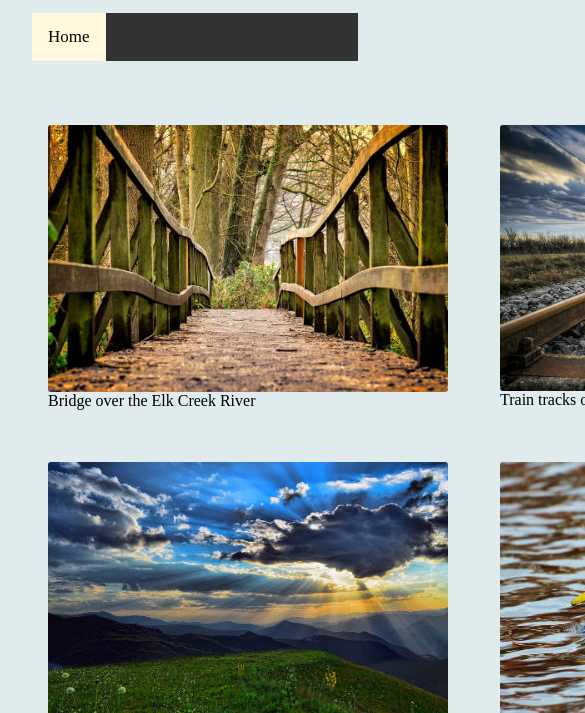
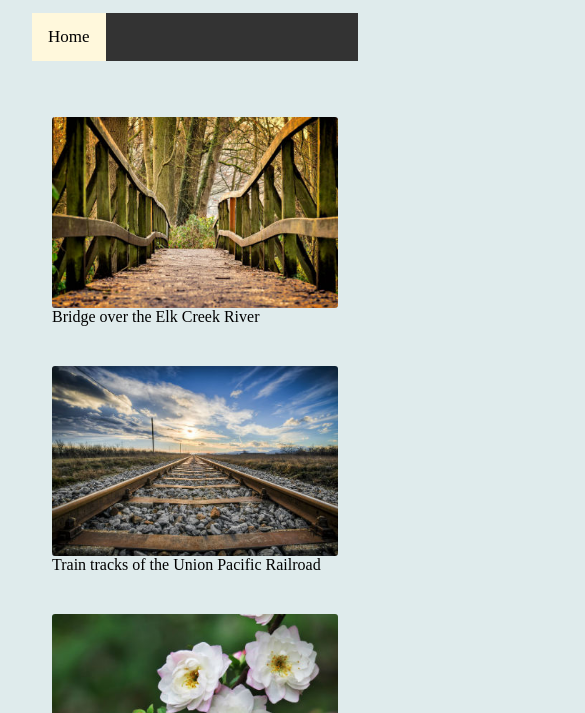
Before and after one commit to checketts100/checketts100.github.io, a plain HTML site: page assignments/Lesson 7/gallery-7.html in a window 390 px wide. Shown: the part 131-844 px from the top of the page, 585 px wide, since content can reach past the window. Drawn offline with Linux system fonts and the light colour scheme.

Commit message:
fixing gallery page
it is now being responsive and grid works

```diff
--- a/assignments/Lesson 7/styles/large-7.css
+++ b/assignments/Lesson 7/styles/large-7.css
@@ -74,37 +74,19 @@ body {
 }
 
 
-/*GRID FOR PICTURES IN GALLERY
-.row {
-    display: grid;
+/*GRID FOR PICTURES IN GALLERY*/
+.grid {
+	display: flex;
     flex-wrap: wrap;
     padding: 0 4px;
-
-}
-
-
-.column {
-    flex: 25%;
-    max-width: 25%;
-    padding: 0 4px;
-}
-
-.column img {
-    margin-top: 8px;
-    vertical-align: middle;
-}
-*/
-.grid {
-	display:grid;
-	grid-template-columns: 1fr 1fr 1fr;
-	grid-gap: 20px;
-
-	padding-top:1em;
+	flex: 25%;
 
 }
 
 .grid img{
 	border-radius: 3px;
+	margin-top: 8px;
 	vertical-align: middle;
+	width: 100%;
 
 }
```
